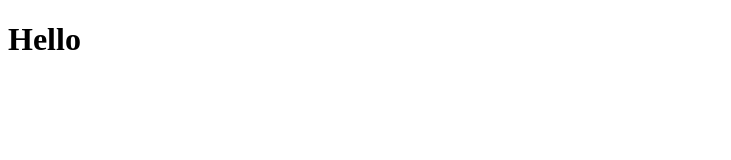
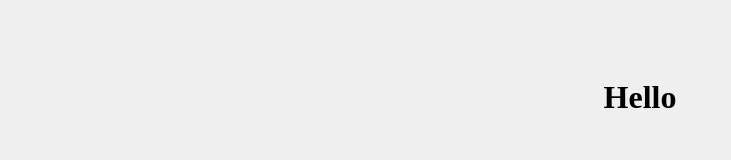
Before and after one commit to cojocariuovidiu/server-practice, a website: page index.html in a window 1280 px wide. Shown: the whole page, without its empty margins (0-731 px from the left). Drawn offline with Linux system fonts and the light colour scheme.

Commit message:
Fix stylesheet link.

```diff
--- a/index.html
+++ b/index.html
@@ -2,7 +2,7 @@
 <html>
 <head>
   <title></title>
-  <style ref="style.css"></style>
+  <link rel="stylesheet" type="text/css" href="style.css">
 </head>
 <body>
 
```
